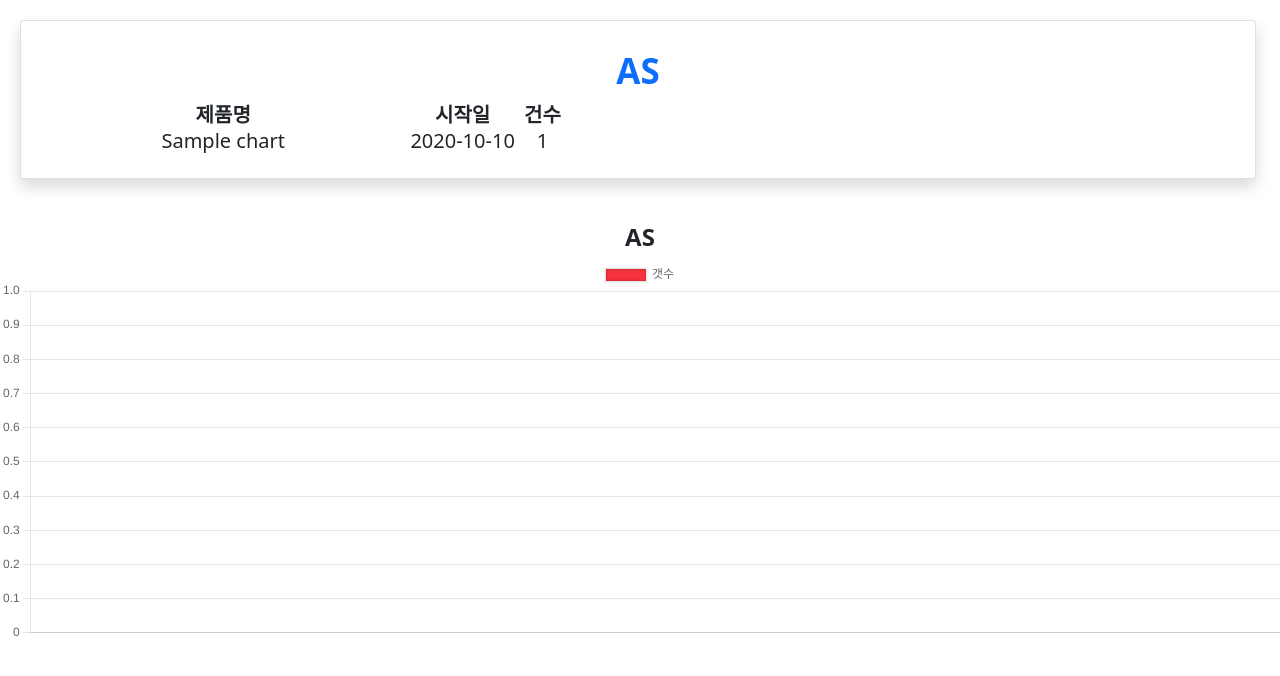
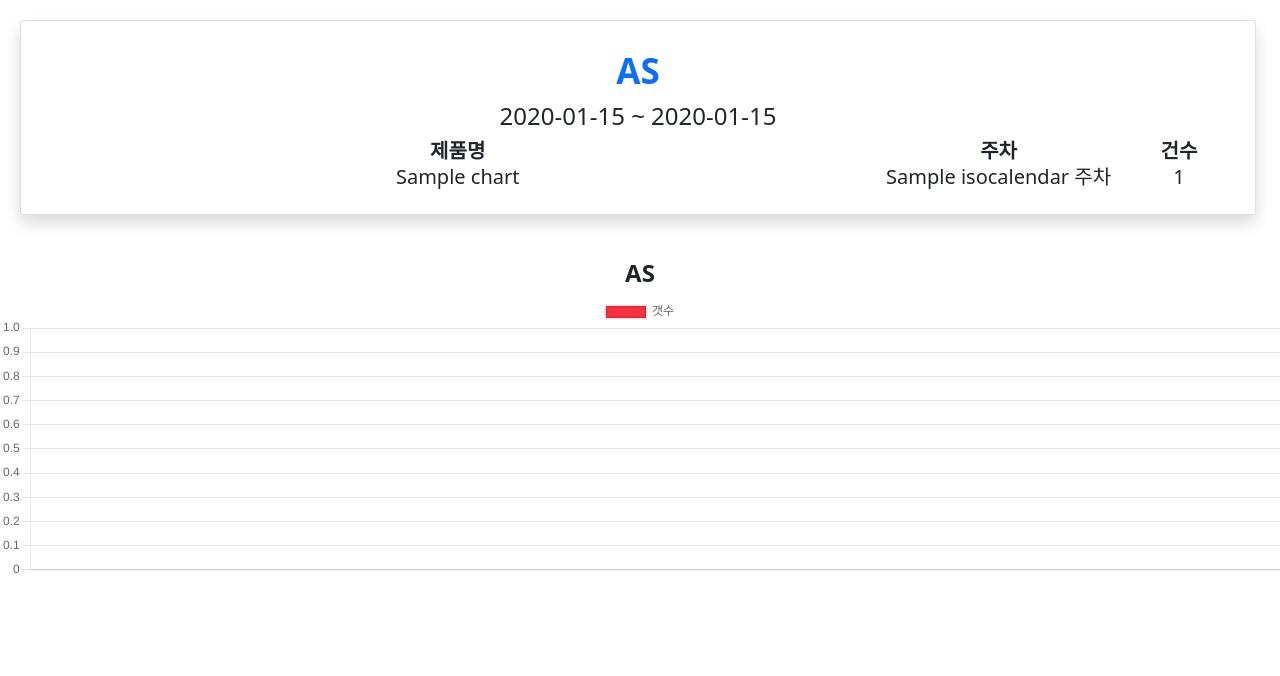
Before and after one commit to koldb/insungcrm, a Django app: template config/templates/assheet/as_chart_result.html in a window 1280 px wide. Shown: the part 57-733 px from the top of the page. Run offline with Django 4.2, Linux system fonts and the light colour scheme; the template is opened without the code that fills it: most values are stand-ins (such as "Sample title", 1, 10 or a date in 2020); some libraries are stand-ins or nearby versions.

Commit message:
as 리포트 페이지 수정

```diff
--- a/config/accounts/forms.py
+++ b/config/accounts/forms.py
@@ -4,7 +4,7 @@
 from argon2 import PasswordHasher, exceptions
 from django.shortcuts import render, redirect
 
-
+#회원가입 폼
 class RegisterForm(forms.ModelForm):
     user_id = forms.CharField(
         label='아이디',
--- a/config/accounts/models.py
+++ b/config/accounts/models.py
@@ -11,11 +11,12 @@
     cname = models.CharField(max_length=100, verbose_name='업체명')
     user_name = models.CharField(max_length=20, verbose_name='성함', null=True, blank=True)
     user_pw = models.CharField(max_length=100, verbose_name='비밀번호')
+    #전화번호 중간에 '-' 을 입력하기 위하여 하단꺼 사용
     phoneNumberRegex = RegexValidator(regex='\d{2,3}-\d{3,4}-\d{4}')
     user_phone = models.CharField(validators=[phoneNumberRegex], max_length=30, unique=True, verbose_name='연락처')
     user_email = models.EmailField(max_length=100, blank=True, null=True, unique=True, verbose_name='이메일')
     user_date = models.DateTimeField(auto_now_add=True)  # 입력시 현재 시간 날짜 삽입
-    user_status = models.IntegerField(default=1)
+    user_status = models.IntegerField(default=1) #계정별 등급설정하여 권한 부여 하려했으나 미사용
     user_dept = models.CharField(null=True, blank=True, max_length=20, verbose_name='부서명')
 
     def __str__(self):
--- a/config/config/settings.py
+++ b/config/config/settings.py
@@ -27,6 +27,7 @@
 # SECURITY WARNING: don't run with debug turned on in production!
 DEBUG = True
 
+# 모든 접속 가능하도록 설정
 ALLOWED_HOSTS = ['*']
 
 # Application definition
@@ -170,6 +171,7 @@
 # Internationalization
 # https://docs.djangoproject.com/en/4.0/topics/i18n/
 
+# 언어 / 타임존 설정
 LANGUAGE_CODE = 'ko-kr'
 
 TIME_ZONE = 'Asia/Seoul'
@@ -181,6 +183,7 @@
 # Static files (CSS, JavaScript, Images)
 # https://docs.djangoproject.com/en/4.0/howto/static-files/
 
+# static 경로 설정
 STATIC_URL = '/static/'
 STATICFILES_DIRS = [
     BASE_DIR / 'static',
--- a/config/estimate/models.py
+++ b/config/estimate/models.py
@@ -12,10 +12,8 @@
     cname = models.CharField(max_length=100)
     cmanager = models.CharField(max_length=100)
     smanager = models.CharField(max_length=100, blank=True, null=True)
-    # phoneNumberRegex = RegexValidator(regex=r'^01([0|1|6|7|8|9]?)-?([0-9]{3,4})-?([0-9]{4})$')
     phoneNumberRegex = RegexValidator(regex='\d{2,3}-\d{3,4}-\d{4}')
     phone = models.CharField(validators=[phoneNumberRegex], max_length=11, unique=True)
-    # email = models.CharField(max_length=300, blank=True, null=True)
     email = models.EmailField(max_length=200, blank=True, null=True, unique=True)
     adress = models.CharField(max_length=800, blank=True, null=True)
     homepage = models.CharField(max_length=800, blank=True, null=True)
--- a/config/estimate/pagination.py
+++ b/config/estimate/pagination.py
@@ -1,6 +1,6 @@
 from django.core.paginator import Paginator
 
-
+# 현재 미사용 / 페이징 관련 공부, 테스트때 사용 했음
 # Board : 게시글들
 # contents_num : 한 페이지 표시할 게시글 수
 # 표시할 페이지 7개
--- a/config/templates/assheet/as_chart_result.html
+++ b/config/templates/assheet/as_chart_result.html
@@ -2,31 +2,28 @@
 {% block content %}
 {% load humanize %}
 {% load filter %}
-<script type="text/javascript">
-
-</script>
-
 
 <!--AS 제품별 주간, 월간 현황-->
-<div class="row" style="padding: 20px 0px 20px 20px; width: 100%; " >
+<div class="row" style="padding: 20px 0px 20px 20px; width: 100%; text-align:center;" >
     <div class="col-xl-3 col-md-6 mb-4" style="float:left; width: 100%; " >
         <div class="card border-left-primary shadow h-100 py-2">
             <div class="card-body">
                 <div class="row no-gutters">
-                    <div class="col mr-2" style="text-align:center;">
+                    <div class="col mr-2" >
                         <div class="text-xs font-weight-bold text-primary text-uppercase mb-1" style="font-weight:bold; font-size: 35px;"  >
                             AS </div>
+                        <h4>{{startdate}} ~ {{enddate}}</h4>
                         <div class="h5 mb-0 font-weight-bold text-gray-800" >
-                            <table>
+                            <table style="width: 100%">
                                 <tr>
                                     <th style="width: 70%">제품명</th>
-                                    <th style="width: 20%">시작일</th>
+                                    <th style="width: 20%">주차</th>
                                     <th style="width: 10%">건수</th>
                                 </tr>
                                 {% for as in chart %}
                                 <tr>
                                     <td>{{ as.product_name }}</td>
-                                    <td>{{ as.stat | date:'Y-m-d' }}</td>
+                                    <td>{{ as.stat | date:'W' }} 주차</td>
                                     <td>{{ as.stat_count }}</td>
                                 </tr>
                                 {% endfor %}
@@ -42,16 +39,15 @@
 
 
 <!--차트 부분-->
-<div class="access-chart__card " style="float:left; width: 100%;">
+<div class="access-chart__card ">
     <div class="card__title">
         <h4 style="text-align : center; font-weight: bold;">AS</h4>
     </div>
     <div class="card__chartWrapper">
-        <canvas id="sheet_chart" width="1000" height="300"></canvas>
+        <canvas id="sheet_chart" width=900 height="200"></canvas>
     </div>
 </div>
 
-<script src="https://cdn.jsdelivr.net/npm/chart.js@2.9.3/dist/Chart.min.js"></script>
 <script src="https://cdn.jsdelivr.net/npm/chart.js"></script>
 
 <script>
--- a/config/templates/assheet/as_report.html
+++ b/config/templates/assheet/as_report.html
@@ -165,7 +165,7 @@
 </script>
 
 
-<span><input type="button" name="menu-excel" id="menu-excel" value="검색창" class="btn btn-primary" style="float:right;"> </span>
+<span><input type="button" name="menu-excel" id="menu-excel" value="기간/항목 조회" class="btn btn-primary" style="float:right;"> </span>
 
 <!--AS 제품별 주간, 월간 현황-->
 <div class="row" style="padding: 20px 0px 20px 20px; width: 100%;">
```
Also changed, not shown: config/accounts/views.py (+6 -8 lines), config/asregister/views.py (+24 -25 lines), config/estimate/views.py (+2 -14 lines), config/isscm/urls.py (+12 -12 lines), config/isscm/views.py (+30 -32 lines).
